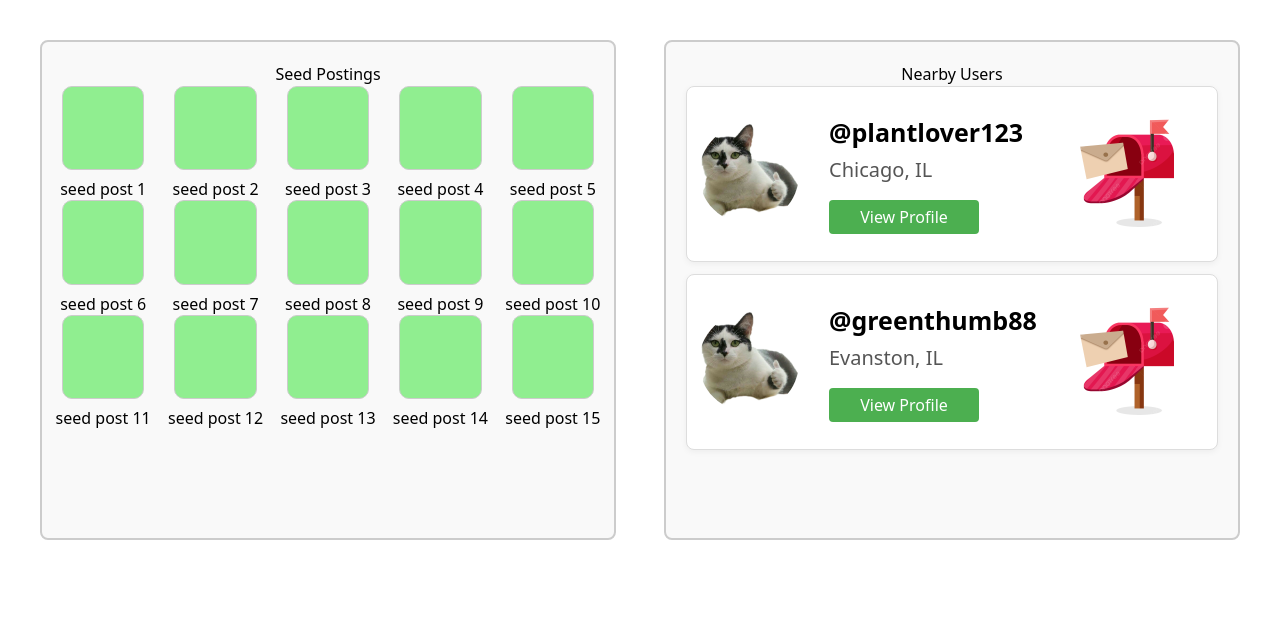
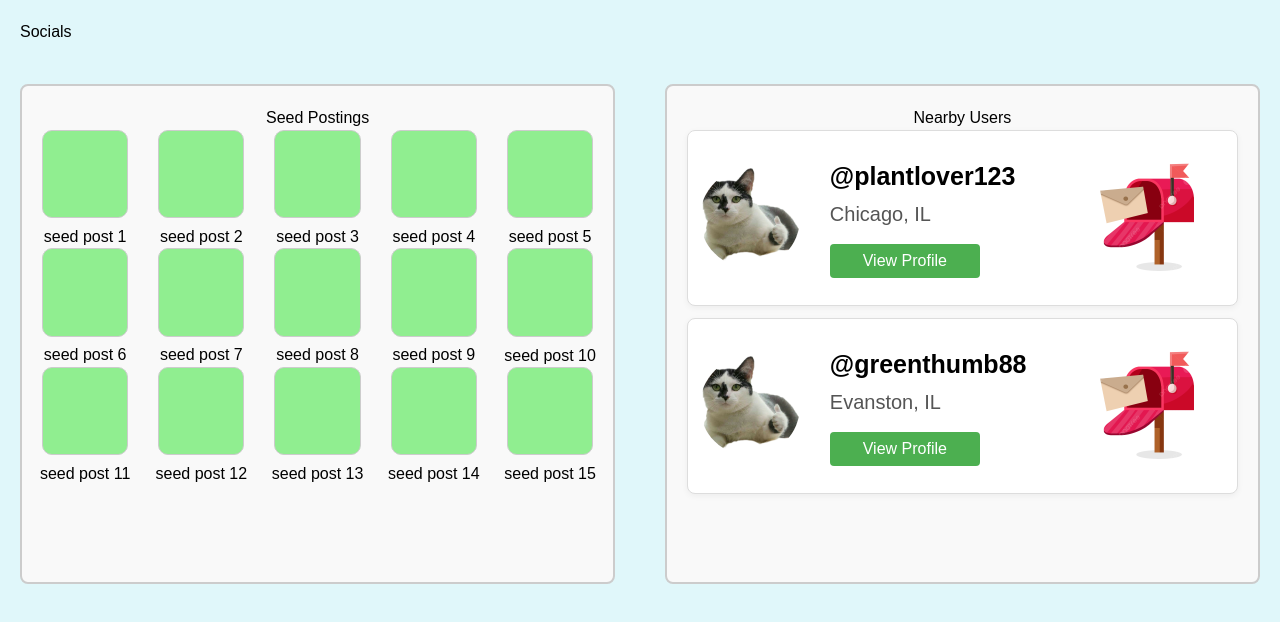
Before and after one commit to portiali/seedswap, a React (Create React App) app in the folder frontend/my-app/: page /social in a window 1280 px wide. Shown: the top 622 px of the page. Built offline with nearby package versions, Linux system fonts and the light colour scheme.

Commit message:
fixing css for social page

```diff
--- a/frontend/my-app/src/pages/SocialPage.js
+++ b/frontend/my-app/src/pages/SocialPage.js
@@ -6,6 +6,10 @@
 function SocialPage() {
 
   return (
+    <div className="home-page">
+      <header className="profile-header">
+          <h1>Socials</h1>
+      </header>
       <div className="socialpage-container">
         <div className="socialpage-section">
           <h2>Seed Postings</h2>
@@ -16,6 +20,7 @@
           <AccountListings />
         </div>
       </div>
+    </div>
   );
 }
 
--- a/frontend/my-app/src/pages/styles/SocialPage.css
+++ b/frontend/my-app/src/pages/styles/SocialPage.css
@@ -1,3 +1,9 @@
+.social-page {
+    background-color: #e0f7fa; /* Light blue background */
+    padding: 20px;
+    font-family: sans-serif;
+    min-height: 100vh;
+  }
 /* Ensure the parent container takes the full width of the screen */
 .socialpage-container {
     color: black;
@@ -5,8 +11,8 @@
     justify-content: space-between; /* Space out the sections */
     gap: 20px; /* Optional: space between the boxes */
     margin: 40px auto; /* Optional: centered container with margin */
-    max-width: 1200px; /* Optional: to control the overall width */
     width: 100%; /* Ensures full width */
+    max-width: 1300px;
   }
 
   /* Box for each section (Seed Postings & Account Listings) */
@@ -232,3 +238,9 @@
     margin-top: 5px; /* Optional: adjust spacing between the image and text */
     font-weight: normal; /* Optional: change font weight */
   }
+
+  .socials-header {
+    display: flex;
+    align-items: center;
+    gap: 10px;
+  }
```
Lines whose indentation alone changed are shown as unchanged.
